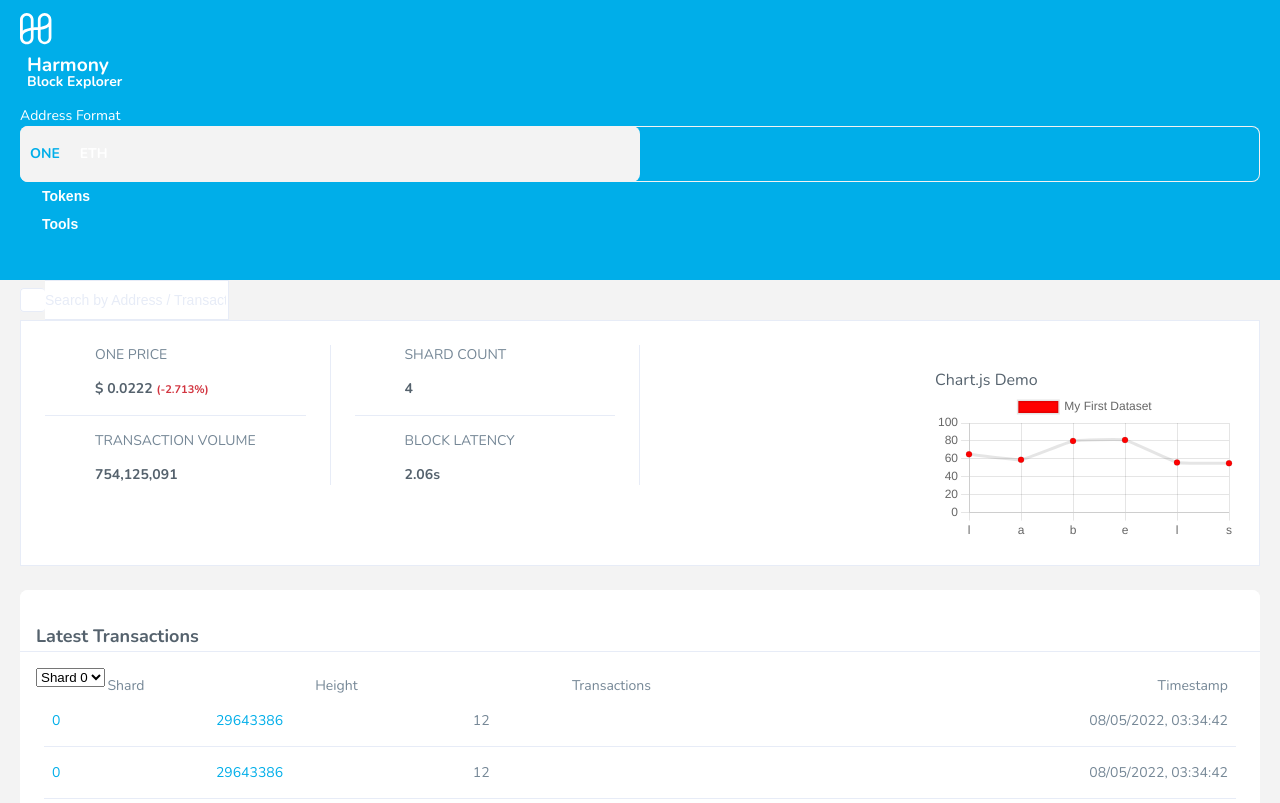
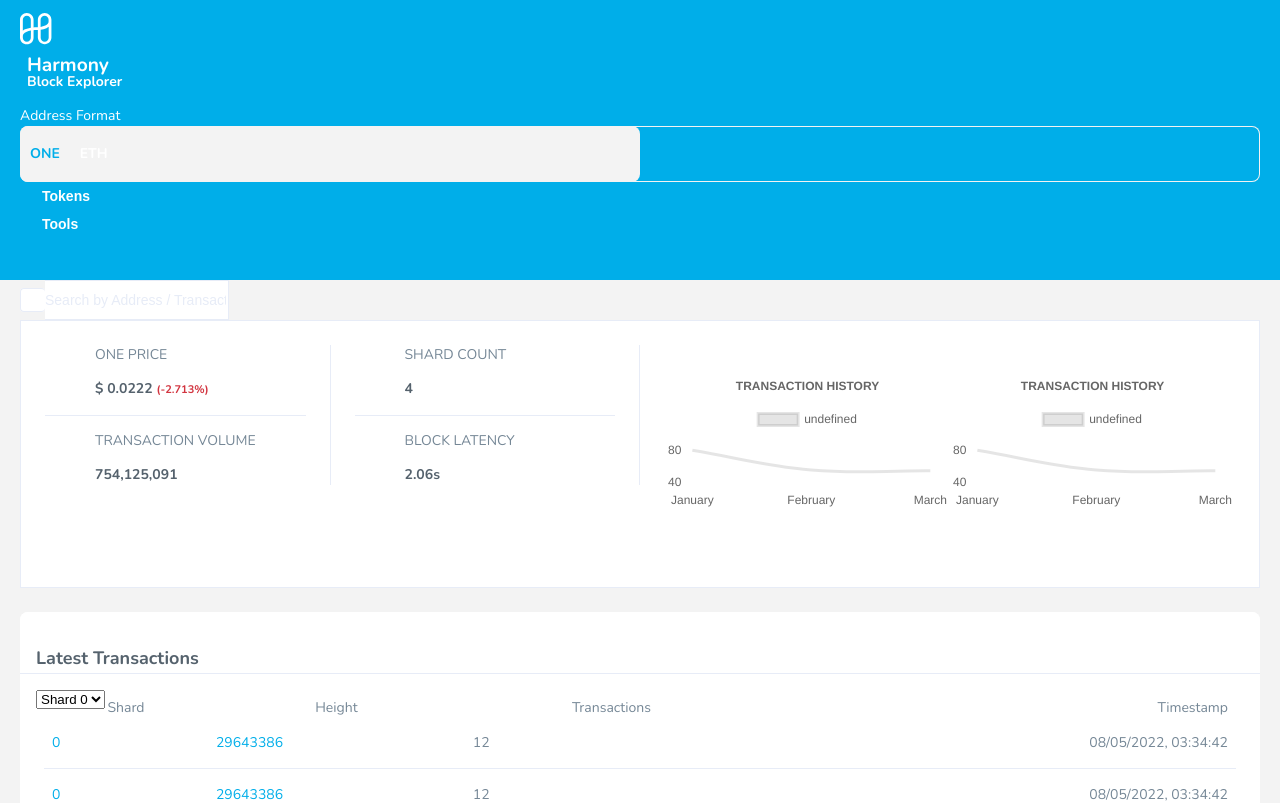
Before and after one commit to programmeranamul/fiver-50-, a Next.js app: page / in a window 1280 px wide. Shown: the top 803 px of the page. Built offline with nearby package versions, Linux system fonts and the light colour scheme; some icons are missing.

Commit message:
add chart js

```diff
--- a/components/Statics/SingleLineChart.js
+++ b/components/Statics/SingleLineChart.js
@@ -1,155 +1,84 @@
-// import React, { useEffect, useRef } from "react";
-// import Chart from "chart.js/auto";
-// const SingleLineChart = () => {
-//   const canvasEl = useRef(null);
 
-//   const colors = {
-//     purple: {
-//       default: "rgba(149, 76, 233, 1)",
-//       half: "rgba(149, 76, 233, 0.5)",
-//       quarter: "rgba(149, 76, 233, 0.25)",
-//       zero: "rgba(149, 76, 233, 0)",
-//     },
-//     indigo: {
-//       default: "rgba(80, 102, 120, 1)",
-//       quarter: "rgba(80, 102, 120, 0.25)",
-//     },
-//   };
+import {
+  Chart as ChartJS,
+  CategoryScale,
+  LinearScale,
+  PointElement,
+  LineElement,
+  Title,
+  Tooltip,
+  Legend,
+} from 'chart.js';
+import { Line } from 'react-chartjs-2';
+ChartJS.register(
+  CategoryScale,
+  LinearScale,
+  PointElement,
+  LineElement,
+  Title,
+  Tooltip,
+  Legend
+);
+import style from "../../styles/Statics.module.css";
 
-//   useEffect(() => {
-//     const ctx = canvasEl.current.getContext("2d");
-//     // const ctx = document.getElementById("myChart");
+const options = {
+  // maintainAspectRatio:true,
+  // aspectRatio: 1,
+  responsive: true,
+  plugins: {
+    legend: {
+      position: 'top',
+    },
+    title: {
+      display: true,
+      text: 'TRANSACTION HISTORY',
+    },
+  },
+  scales: {
+    x: {
+      // ticks:{ display: false},
+      grid: {
+        display: false  ,
+        borderWidth: 0 ,
+      }
+    },
+    y: {
+      // ticks:{ display: false},
+      ticks: {
 
-//     const gradient = ctx.createLinearGradient(0, 16, 0, 600);
-//     gradient.addColorStop(0, colors.purple.half);
-//     gradient.addColorStop(0.65, colors.purple.quarter);
-//     gradient.addColorStop(1, colors.purple.zero);
+      },
+      grid: {
+        display: false  ,
+        borderWidth: 0
+      }
+    }
+  }
+};
 
-//     const weight = [60.0, 60.2, 59.1, 61.4, 59.9, 60.2, 59.8, 58.6, 59.6, 59.2];
-
-//     const labels = [
-//       "Week 1",
-//     ];
-//     const data = {
-//       labels: labels,
-//         datasets: [{
-//           label: 'My First Dataset',
-//           data: [65, 59, 80, 81, 56, 55, 40],
-//           fill: false,
-//           tension: 0.1
-//         }]
-//     };
-//     const config = {
-//       type: "line",
-//       data: data,
-//       y: {
-//         display: true,
-//         title: {
-//           display: true,
-//           text: "Value",
-//         },
-//         suggestedMin: -10,
-//         suggestedMax: 200,
-//       },
-//     };
-//     const myLineChart = new Chart(ctx, config);
-
-//     return function cleanup() {
-//       myLineChart.destroy();
-//     };
-//   });
-//   return (
-//     <div>
-//       <span>Chart.js Demo</span>
-//       <canvas id="myChart" ref={canvasEl} height="100" />
-//     </div>
-//   );
-// };
-
-// export default SingleLineChart;
-
-import React, { useEffect, useRef } from "react";
-import Chart from "chart.js/auto";
-import { Line, defaults } from "react-chartjs-2";
-const SingleLineChart = () => {
-  return (
-    <div>
-      <span>Chart.js Demo</span>
-      <Line
-        // data={{
-        //   labels: ["Red", "Blue", "Yellow", "Green", "Purple", "Orange"],
-        // //   datasets: [
-        // //     {
-        // //       label: "# of votes",
-        // //       data: [12, 19, 3, 5, 2, 3],
-        // //       backgroundColor: [
-        // //         "rgba(255, 99, 132, 0.2)",
-        // //         "rgba(54, 162, 235, 0.2)",
-        // //         "rgba(255, 206, 86, 0.2)",
-        // //         "rgba(75, 192, 192, 0.2)",
-        // //         "rgba(153, 102, 255, 0.2)",
-        // //         "rgba(255, 159, 64, 0.2)",
-        // //       ],
-        // //     //   borderColor: [
-        // //     //     "rgba(255, 99, 132, 1)",
-        // //     //     "rgba(54, 162, 235, 1)",
-        // //     //     "rgba(255, 206, 86, 1)",
-        // //     //     "rgba(75, 192, 192, 1)",
-        // //     //     "rgba(153, 102, 255, 1)",
-        // //     //     "rgba(255, 159, 64, 1)",
-        // //     //   ],
-        // //       borderWidth: 1,
-        // //     },
-        // //     // {
-        // //     //   label: 'Quantity',
-        // //     //   data: [47, 52, 67, 58, 9, 50],
-        // //     //   backgroundColor: 'orange',
-        // //     //   borderColor: 'red',
-        // //     // },
-        // //   ],
-        // }}
-        // height={200}
-        // width={600}
-        // options={{
-
-        //   legend: {
-        //     labels: {
-        //       fontSize: 25,
-        //     },
-        //   },
-
-        // }}
-        // const
-        data={{
-          labels: "labels",
-          datasets: [
-            {
-              label: "My First Dataset",
-              data: [65, 59, 80, 81, 56, 55, 40],
-              fill: false,
-              tension: 0.1,
-              backgroundColor: "red",
-              pointBackgroundColor: "red",
-              pointHoverBorderWidth: 3,
-            },
-          ],
-        }}
+const labels = ['January', 'February', 'March', ];
 
 
-        options={{
-            scales: {
-              y:{
-                beginAtZero:true,
-                grid:{
-                    display:"none"
-                }
-              }
-            }
-        }}
 
-      />
-    </div>
-  );
-};
+ function SingleLineChart({mydata}) {
 
-export default SingleLineChart;
+
+  const data = {
+    labels,
+    datasets: [
+      {
+        data: [ 81, 56, 55, 40],
+        tension:0.4,
+        pointRadius:0
+
+      }
+
+    ],
+  };
+
+  return <div className={style.my_chart}>
+     <Line options={options} data={data} />
+  </div>;
+}
+
+
+export default SingleLineChart
--- a/components/Statics/Statics.js
+++ b/components/Statics/Statics.js
@@ -40,7 +40,10 @@
           </div>
         </article>
         <article className={style.chart_section}>
-          <SingleLineChart />
+          <div className={style.cart_wrapper}>
+          <SingleLineChart mydata={[65, 59, 80, 81, 56, 55, 40]}/>
+          <SingleLineChart mydata={[65, 59, 80, 81, 56, 55, 40]}/>
+          </div>
         </article>
       </div>
     </section>
--- a/styles/Statics.module.css
+++ b/styles/Statics.module.css
@@ -117,6 +117,14 @@
   padding-top: 24px;
   padding-left: 24px;
 }
+.cart_wrapper {
+  display: flex;
+  width: 100%;
+}
+.my_chart {
+  height: 194px;
+  width: 50%;
+}
 
 @media (max-width: 855px) {
   .wrapper {
```
